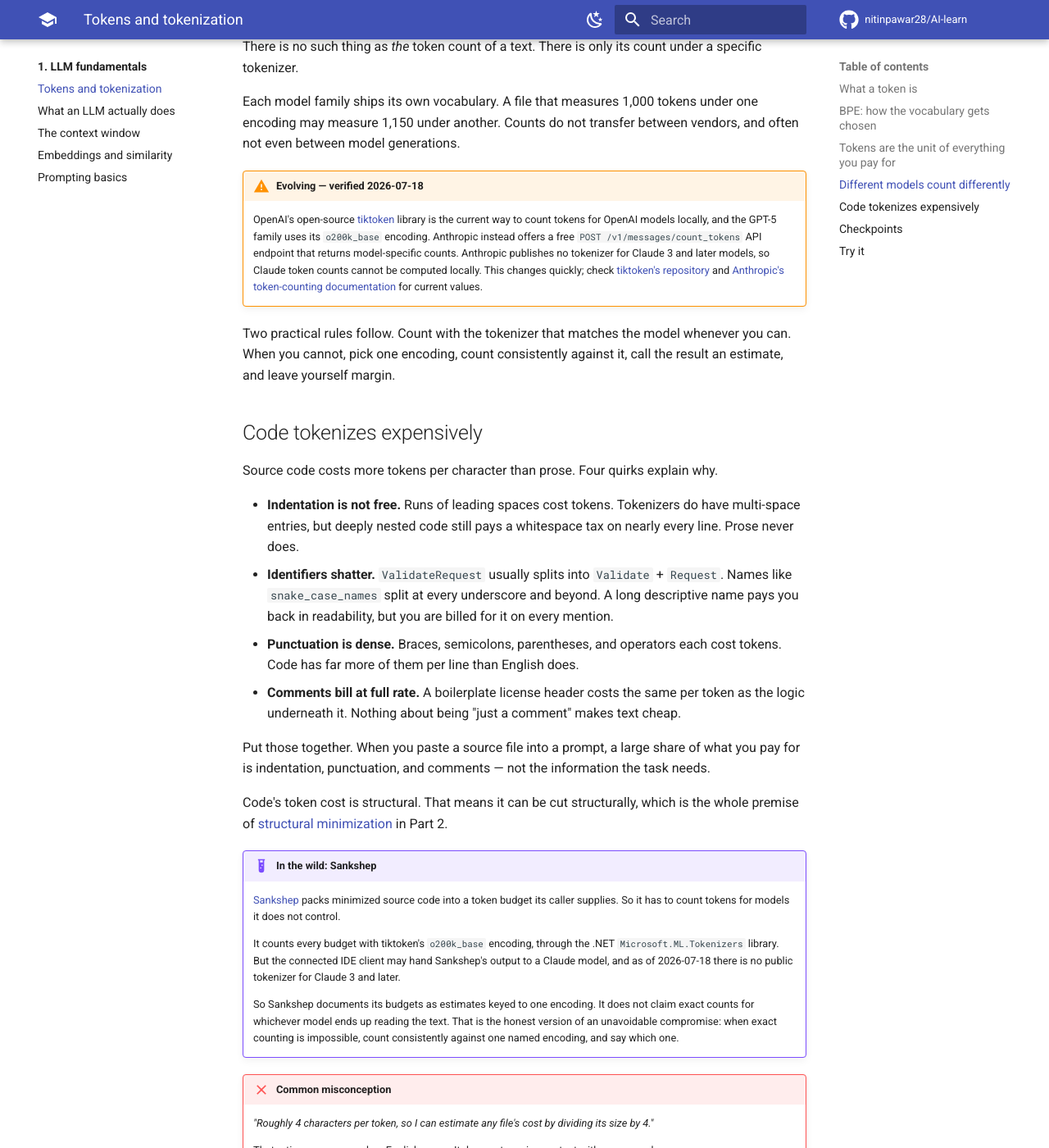
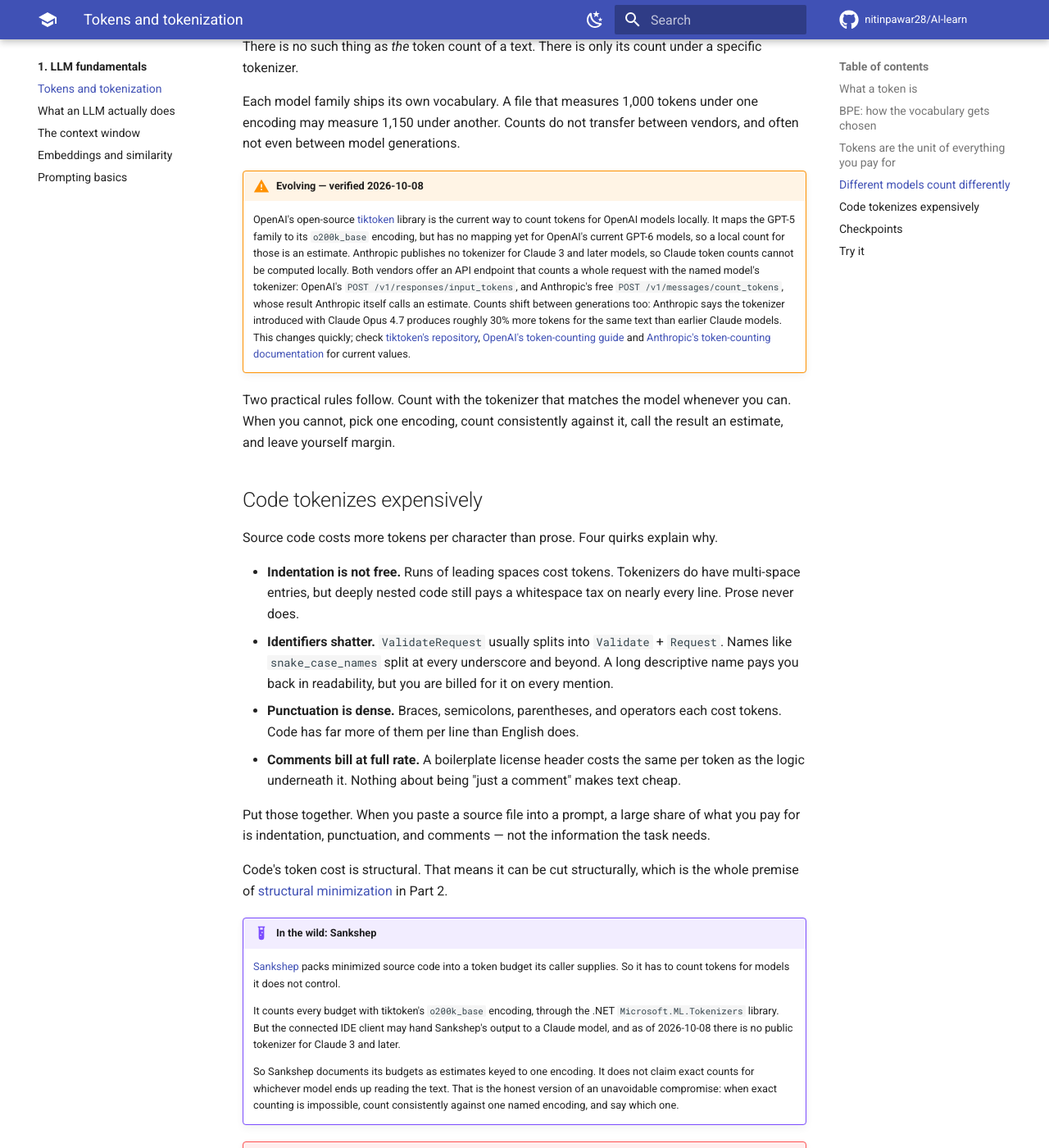
Before and after one commit to nitinpawar28/AI-learn, an MkDocs documentation site: the page built from docs/part1-fundamentals/tokens.md, in a window 1280 px wide and 1400 px high, scrolled down 2713 px. Shown: the whole window at 82% size. Built offline with MkDocs 1.6.1 and Material for MkDocs 9.7.7, drawn with Linux system fonts in a browser that asks for light colours; comment, search, counter and statistics services are not loaded.

Commit message:
content: Part 1's dated facts, re-verified on 2026-10-08
context-windows.md: every vendor example had been overtaken. Anthropic's current models
are Fable 5.1, Opus 5.5, Sonnet 5.5 and Haiku 5.5, each with a 1M-token window and a 128K
output limit; Haiku 4.5 stays as an older model on offer, at 200K. OpenAI lists GPT-6
Astra, GPT-6.1 Sol and GPT-6 Luna at 1,050,000 in and 128,000 out, and Google lists Gemini
3.8 Flash and Gemini 3.1 Pro (preview) at 1,048,576 in and 65,536 out. The unverifiable
"about 2,000,000 through Vertex" clause is gone, and the links point at current pages.

what-llms-do.md said top_p and top_k had dropped out of Anthropic's reference. They are in
it, marked Deprecated: top_k is rejected at any value, top_p is accepted only at 0.99 or
more, and the Python SDK from 1.0 removes all three. OpenAI documents no top_k and its GPT-6
guide says to drop temperature and top_p whenever reasoning is on; Google deprecated all
three for Gemini 3.6 Flash and later models, whose API now ignores them - quieter than a
400. The Try it warns that an ignored setting makes both columns look alike.

tokens.md: tiktoken maps GPT-5 to o200k_base but has no mapping for GPT-6, so local counts
for the newest OpenAI models are estimates. Both vendors' counting endpoints are named, and
Anthropic's own note that the tokenizer introduced with Opus 4.7 produces about 30% more
tokens for the same text is added. embeddings.md's MTEB box is re-dated after re-checking.

Each claim was checked against the vendor's own page on 2026-10-08 by its editor, and again
by an independent reviewer.

mkdocs build --strict: clean.

Co-Authored-By: Claude Opus 5.5 <noreply@anthropic.com>

```diff
--- a/docs/part1-fundamentals/tokens.md
+++ b/docs/part1-fundamentals/tokens.md
@@ -84,8 +84,8 @@ There is no such thing as *the* token count of a text. There is only its count u
 
 Each model family ships its own vocabulary. A file that measures 1,000 tokens under one encoding may measure 1,150 under another. Counts do not transfer between vendors, and often not even between model generations.
 
-!!! warning "Evolving — verified 2026-07-18"
-    OpenAI's open-source [tiktoken](https://github.com/openai/tiktoken) library is the current way to count tokens for OpenAI models locally, and the GPT-5 family uses its `o200k_base` encoding. Anthropic instead offers a free `POST /v1/messages/count_tokens` API endpoint that returns model-specific counts. Anthropic publishes no tokenizer for Claude 3 and later models, so Claude token counts cannot be computed locally. This changes quickly; check [tiktoken's repository](https://github.com/openai/tiktoken) and [Anthropic's token-counting documentation](https://docs.anthropic.com/en/docs/build-with-claude/token-counting) for current values.
+!!! warning "Evolving — verified 2026-10-08"
+    OpenAI's open-source [tiktoken](https://github.com/openai/tiktoken) library is the current way to count tokens for OpenAI models locally. It maps the GPT-5 family to its `o200k_base` encoding, but has no mapping yet for OpenAI's current GPT-6 models, so a local count for those is an estimate. Anthropic publishes no tokenizer for Claude 3 and later models, so Claude token counts cannot be computed locally. Both vendors offer an API endpoint that counts a whole request with the named model's tokenizer: OpenAI's `POST /v1/responses/input_tokens`, and Anthropic's free `POST /v1/messages/count_tokens`, whose result Anthropic itself calls an estimate. Counts shift between generations too: Anthropic says the tokenizer introduced with Claude Opus 4.7 produces roughly 30% more tokens for the same text than earlier Claude models. This changes quickly; check [tiktoken's repository](https://github.com/openai/tiktoken), [OpenAI's token-counting guide](https://developers.openai.com/api/docs/guides/token-counting) and [Anthropic's token-counting documentation](https://platform.claude.com/docs/en/build-with-claude/token-counting) for current values.
 
 Two practical rules follow. Count with the tokenizer that matches the model whenever you can. When you cannot, pick one encoding, count consistently against it, call the result an estimate, and leave yourself margin.
 
@@ -105,7 +105,7 @@ Code's token cost is structural. That means it can be cut structurally, which is
 !!! example "In the wild: Sankshep"
     [Sankshep](../part0-orientation/running-example.md) packs minimized source code into a token budget its caller supplies. So it has to count tokens for models it does not control.
 
-    It counts every budget with tiktoken's `o200k_base` encoding, through the .NET `Microsoft.ML.Tokenizers` library. But the connected IDE client may hand Sankshep's output to a Claude model, and as of 2026-07-18 there is no public tokenizer for Claude 3 and later.
+    It counts every budget with tiktoken's `o200k_base` encoding, through the .NET `Microsoft.ML.Tokenizers` library. But the connected IDE client may hand Sankshep's output to a Claude model, and as of 2026-10-08 there is no public tokenizer for Claude 3 and later.
 
     So Sankshep documents its budgets as estimates keyed to one encoding. It does not claim exact counts for whichever model ends up reading the text. That is the honest version of an unavoidable compromise: when exact counting is impossible, count consistently against one named encoding, and say which one.
 
@@ -130,7 +130,7 @@ Code's token cost is structural. That means it can be cut structurally, which is
 2. **A script uses tiktoken's `o200k_base` to check whether a prompt fits under a Claude model's context limit. What is wrong, and what should it do instead?**
 
     ??? success "Answer"
-        Token counts do not transfer between tokenizers. `o200k_base` is an OpenAI encoding, and as of 2026-07-18 there is no public tokenizer for Claude 3 and later. So the local count is only an estimate of what Claude will measure.
+        Token counts do not transfer between tokenizers. `o200k_base` is an OpenAI encoding, and as of 2026-10-08 there is no public tokenizer for Claude 3 and later. So the local count is only an estimate of what Claude will measure.
 
         The script should call Anthropic's `count_tokens` endpoint for a model-specific count. If it must count locally, it should treat the result as an estimate and leave a safety margin.
 
```
Also changed, not shown: docs/part1-fundamentals/context-windows.md (+2 -2 lines), docs/part1-fundamentals/embeddings.md (+1 -1 lines), docs/part1-fundamentals/what-llms-do.md (+4 -4 lines).
